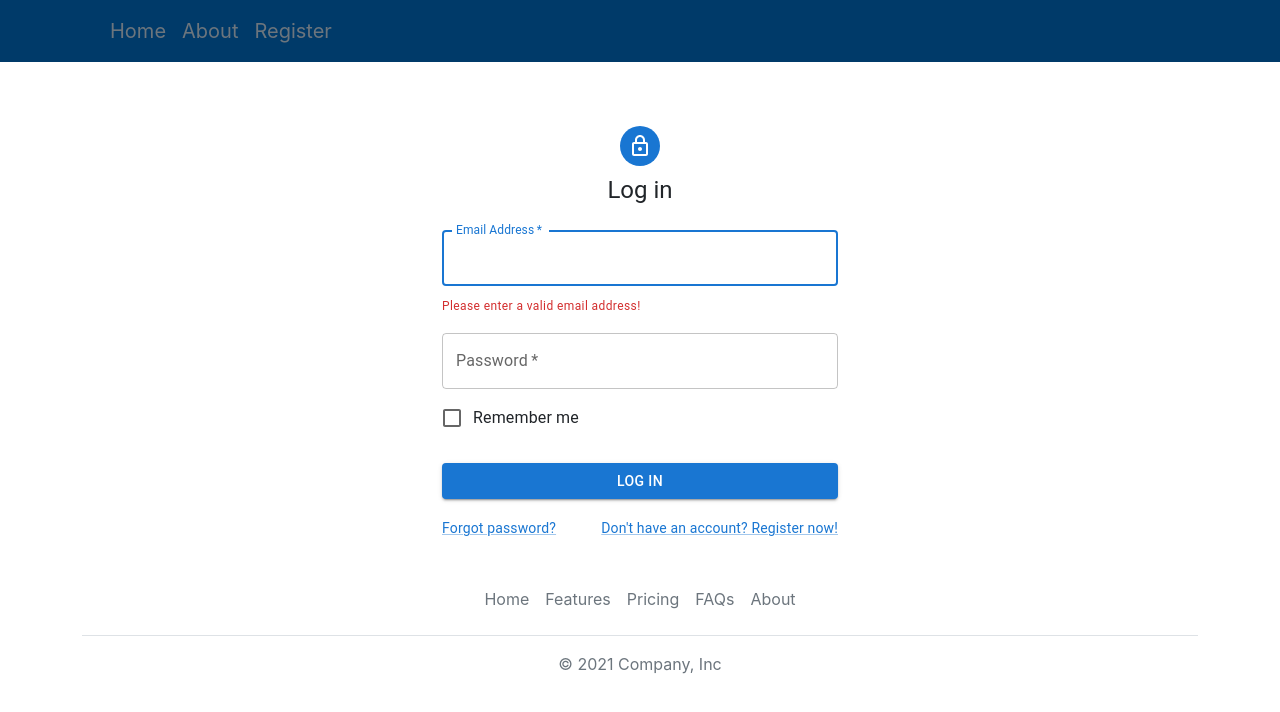
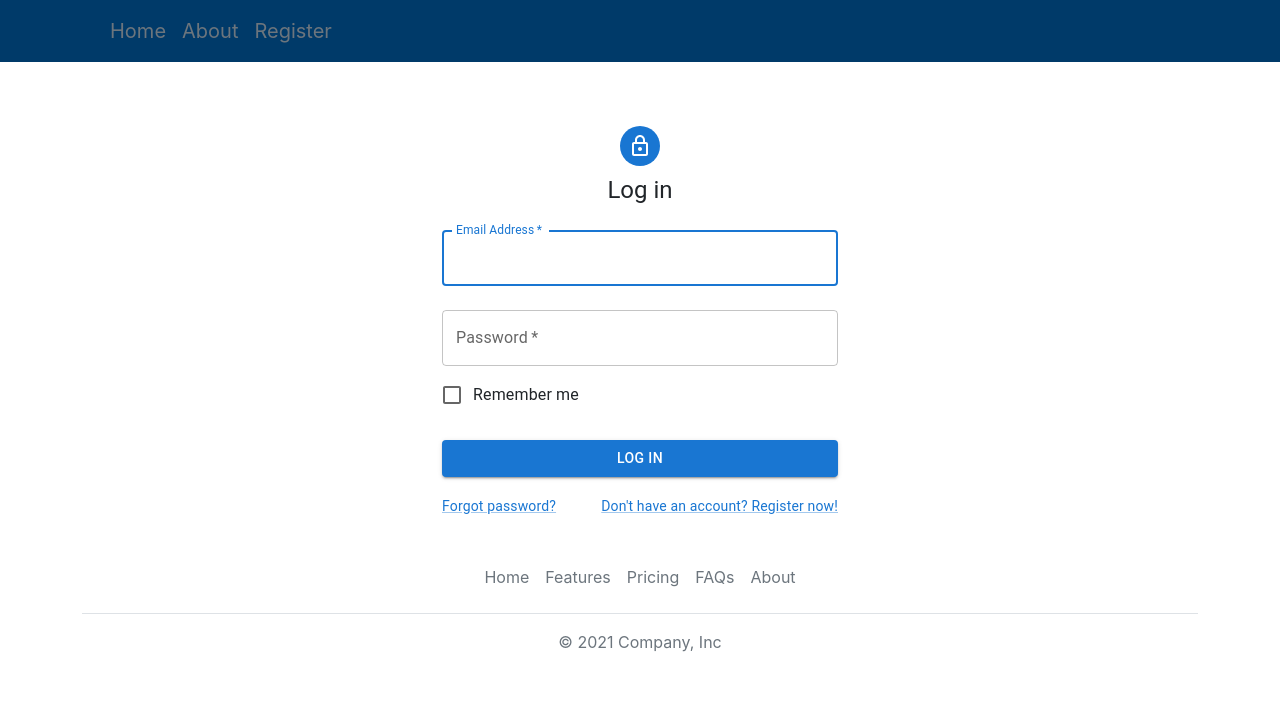
Before and after one commit to snowyru/Project-Capture-Beauty, a React (Create React App) app in the folder capture-beauty/: page / in a window 1280 px wide. Shown: the top 712 px of the page. Built offline with nearby package versions, Linux system fonts and the light colour scheme.

Commit message:
fixed alert message for email

```diff
--- a/capture-beauty/src/Login.js
+++ b/capture-beauty/src/Login.js
@@ -23,20 +23,21 @@ function Login() {
         //currently primary is blue, secondary is purple
 
     // Validation code
-    let validEmail = true;
+    const [valid, setValid] = React.useState(true);
     function ValidateEmail(inputText){
         var mailformat = /^\w+([\.-]?\w+)*@\w+([\.-]?\w+)*(\.\w{2,3})+$/;
         if(inputText.match(mailformat))
         {
         console.log("Valid email address!");
-        return validEmail = true;
+        setValid(true);
         }
         else
         {
         console.log("You have entered an invalid email address!");
-        return validEmail = false;
+        setValid(false);
         }
     }
+
     const valueRef = useRef('') //create ref for email
     const handleChange = () => {
         ValidateEmail(valueRef.current.value);
@@ -90,7 +91,13 @@ function Login() {
                                     autoComplete="email"
                                     autoFocus
                                     />
-                                        <FormHelperText error variant="standard" id="component-error-text">Please enter a valid email address!</FormHelperText>
+                                        {/* alert for user if email is valid */}
+                                       {valid === false &&
+                                        <FormHelperText error variant="standard" id="component-error-text">
+                                            Please enter a valid email address!
+                                        </FormHelperText>
+                                        }
+
                                     {/* Text box for password input */}
                                     <TextField
                                     margin="normal"
```
